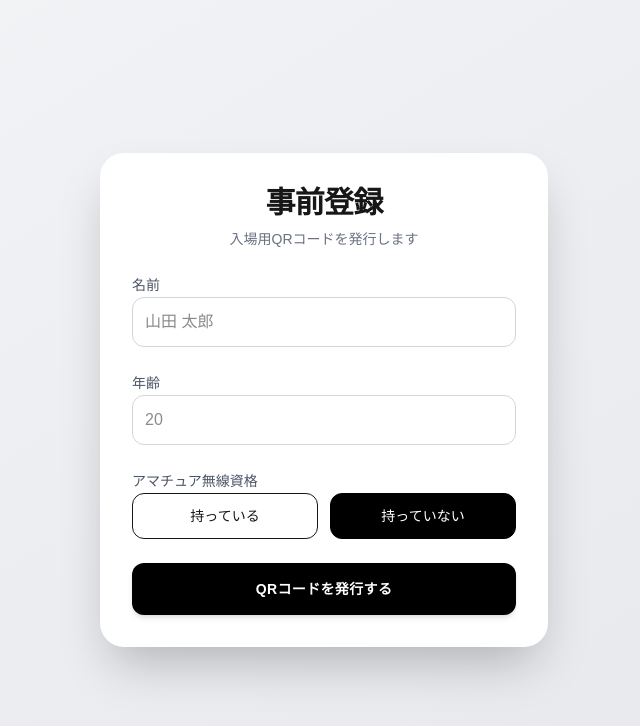
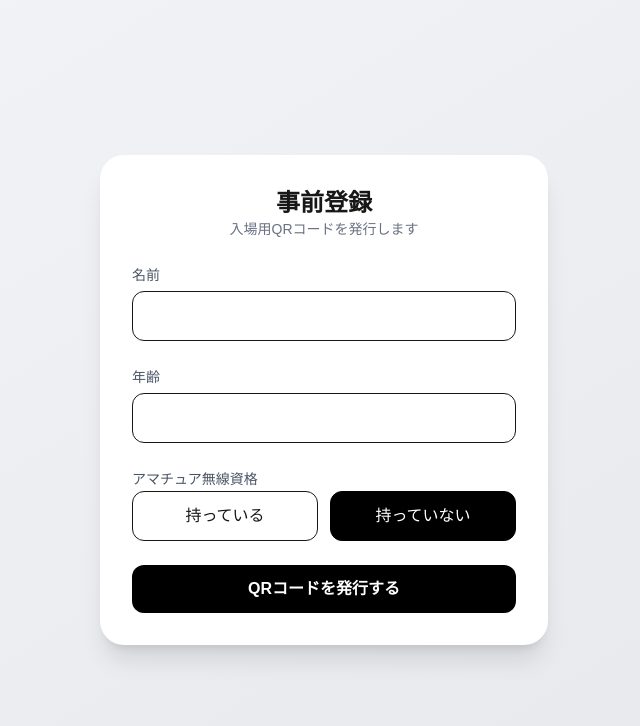
Before and after one commit to akiy2009/comming, a Next.js app: page /register in a window 1280 px wide. Shown: the top 726 px of the page, without its empty margins (316-956 px from the left). Built offline with nearby package versions, Linux system fonts and the light colour scheme.

Commit message:
Refactor Register component and improve form handling

```diff
--- a/app/register/page.tsx
+++ b/app/register/page.tsx
@@ -1,15 +1,43 @@
 "use client";
+
 import { useState } from "react";
 
+type FormType = {
+  name: string;
+  age: number;
+  has_license: boolean;
+  license_grade: string;
+};
+
 export default function Register() {
-  const [form, setForm] = useState({
+  const [form, setForm] = useState<FormType>({
     name: "",
-    age: "",
+    age: 0,
     has_license: false,
     license_grade: "",
   });
 
+  const [loading, setLoading] = useState(false);
+  const [error, setError] = useState("");
+
   const handleSubmit = async () => {
+    setError("");
+
+    if (!form.name.trim()) {
+      return setError("名前を入力してください");
+    }
+
+    if (form.age <= 0) {
+      return setError("正しい年齢を入力してください");
+    }
+
+    if (form.has_license && !form.license_grade) {
+      return setError("取得級を選択してください");
+    }
+
+    try {
+      setLoading(true);
+
       const payload = {
         ...form,
         license_grade: form.has_license ? form.license_grade : null,
@@ -21,32 +49,44 @@ export default function Register() {
         body: JSON.stringify(payload),
       });
 
+      if (!res.ok) {
+        throw new Error("登録に失敗しました");
+      }
+
       const data = await res.json();
       window.location.href = `/qr/${data.id}`;
+    } catch (err) {
+      setError("登録エラーが発生しました");
+    } finally {
+      setLoading(false);
+    }
   };
 
   return (
-    <div className="min-h-screen bg-gradient-to-br from-gray-100 to-gray-200 flex items-center justify-center px-4">
-      <div className="w-full max-w-md bg-white rounded-3xl shadow-2xl p-8 space-y-6">
+    <div className="min-h-screen bg-gradient-to-br from-gray-100 to-gray-200 flex items-center justify-center p-6">
+      <div className="w-full max-w-md bg-white rounded-3xl shadow-xl p-8 space-y-6">
 
-        {/* ヘッダー */}
-        <div className="text-center space-y-2">
-          <h1 className="text-3xl font-bold tracking-tight">
-            事前登録
-          </h1>
+        <div className="text-center">
+          <h1 className="text-2xl font-bold">事前登録</h1>
           <p className="text-sm text-gray-500">
             入場用QRコードを発行します
           </p>
         </div>
 
+        {error && (
+          <div className="bg-red-100 text-red-600 px-4 py-2 rounded-lg text-sm">
+            {error}
+          </div>
+        )}
+
         {/* 名前 */}
-        <div className="space-y-1">
+        <div>
           <label className="text-sm font-medium text-gray-600">
             名前
           </label>
           <input
-            placeholder="山田 太郎"
-            className="w-full border border-gray-300 rounded-xl p-3 focus:outline-none focus:ring-2 focus:ring-black transition"
+            className="w-full border rounded-xl p-3 mt-1 focus:ring-2 focus:ring-black outline-none"
+            value={form.name}
             onChange={(e) =>
               setForm({ ...form, name: e.target.value })
             }
@@ -54,16 +94,19 @@ export default function Register() {
         </div>
 
         {/* 年齢 */}
-        <div className="space-y-1">
+        <div>
           <label className="text-sm font-medium text-gray-600">
             年齢
           </label>
           <input
             type="number"
-            placeholder="20"
-            className="w-full border border-gray-300 rounded-xl p-3 focus:outline-none focus:ring-2 focus:ring-black transition"
+            className="w-full border rounded-xl p-3 mt-1 focus:ring-2 focus:ring-black outline-none"
+            value={form.age === 0 ? "" : form.age}
             onChange={(e) =>
-              setForm({ ...form, age: Number(e.target.value) })
+              setForm({
+                ...form,
+                age: Number(e.target.value),
+              })
             }
           />
         </div>
@@ -78,12 +121,15 @@ export default function Register() {
             <button
               type="button"
               onClick={() =>
-                setForm({ ...form, has_license: true })
+                setForm({
+                  ...form,
+                  has_license: true,
+                })
               }
-              className={`py-3 rounded-xl border text-sm font-medium transition ${
+              className={`py-3 rounded-xl border transition ${
                 form.has_license
                   ? "bg-black text-white border-black"
-                  : "bg-white hover:bg-gray-100"
+                  : "hover:bg-gray-100"
               }`}
             >
               持っている
@@ -98,10 +144,10 @@ export default function Register() {
                   license_grade: "",
                 })
               }
-              className={`py-3 rounded-xl border text-sm font-medium transition ${
+              className={`py-3 rounded-xl border transition ${
                 !form.has_license
                   ? "bg-black text-white border-black"
-                  : "bg-white hover:bg-gray-100"
+                  : "hover:bg-gray-100"
               }`}
             >
               持っていない
@@ -124,10 +170,10 @@ export default function Register() {
                   onClick={() =>
                     setForm({ ...form, license_grade: grade })
                   }
-                  className={`py-3 rounded-xl border text-sm font-semibold transition ${
+                  className={`py-3 rounded-xl border font-semibold transition ${
                     form.license_grade === grade
                       ? "bg-black text-white border-black"
-                      : "bg-white hover:bg-gray-100"
+                      : "hover:bg-gray-100"
                   }`}
                 >
                   {grade}
@@ -137,12 +183,13 @@ export default function Register() {
           </div>
         )}
 
-        {/* 登録ボタン */}
+        {/* 送信ボタン */}
         <button
           onClick={handleSubmit}
-          className="w-full bg-black text-white py-4 rounded-xl text-sm font-semibold tracking-wide hover:opacity-80 active:scale-95 transition transform shadow-md"
+          disabled={loading}
+          className="w-full bg-black text-white py-3 rounded-xl font-semibold hover:opacity-80 active:scale-95 transition"
         >
-          QRコードを発行する
+          {loading ? "登録中..." : "QRコードを発行する"}
         </button>
       </div>
     </div>
```
Lines whose indentation alone changed are shown as unchanged.
